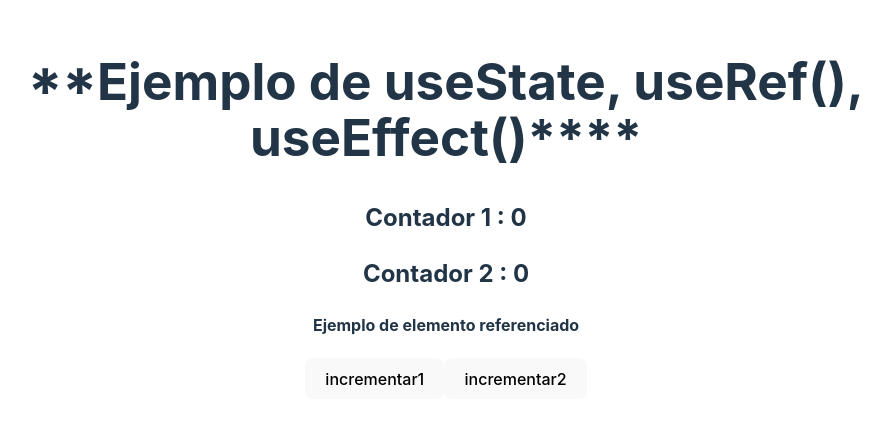
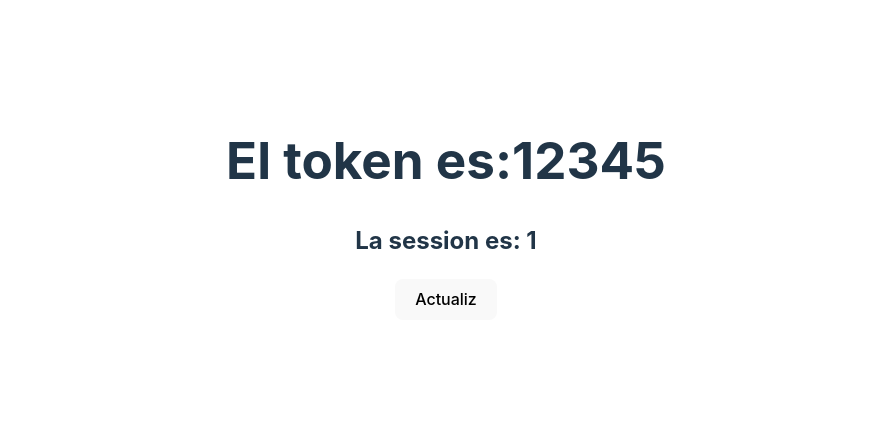
Before and after one commit to Dev-Simon20/00-OpenBoot, a React (Vite) app: page / in a window 1280 px wide. Shown: the part 191-614 px from the top of the page, without its empty margins (194-1085 px from the left). Built offline with nearby package versions, Linux system fonts and the light colour scheme.

Commit message:
Se Culmino ele Ejemplo 3

```diff
--- a/src/App.jsx
+++ b/src/App.jsx
@@ -6,6 +6,7 @@ import './App.css'
 import Gretff from './Components/pure/gretingf'
 import Ejemplo1 from './hooks/Ejmplo1'
 import Ejemplo2 from './hooks/Ejemplo2'
+import MiComponenteConContexto from './hooks/Ejemplo3'
 
 function App() {
   const [count, setCount] = useState(0)
@@ -16,7 +17,8 @@ function App() {
       <Gretff name={'Jeampierk'}/>
        <TaskList></TaskList> */}
        {/* <Ejemplo1/> */}
-       <Ejemplo2></Ejemplo2>
+       {/* <Ejemplo2></Ejemplo2> */}
+       <MiComponenteConContexto></MiComponenteConContexto>
     </>
   )
 }
--- a/src/hooks/Ejemplo2.jsx
+++ b/src/hooks/Ejemplo2.jsx
@@ -71,7 +71,7 @@ const Ejemplo2=()=>{
          <h2>Contador 2 : {contador2}</h2>
          {/*Elemento Referenciado */ }
          <h4 ref={miRef}>
-             Ejemplo de elemento referenciado
+             Ejemplo de elemento referenciadodddddddd
          </h4>
 
          <div>
--- /dev/null
+++ b/src/hooks/Ejemplo3.jsx
@@ -0,0 +1,68 @@
+/**
+ * Ejemplo HOOKS
+ *
+ * -useState
+ * -useContext
+ */
+import React, { useState, useContext } from "react"
+
+/**
+ *
+ * @returns
+ * Componente 1
+ * Dispone de un contexto que va a tener un valor
+ * que recibe desde el padre
+ */
+
+const miContexto=React.createContext(null)
+
+const Componente1=()=>{
+    //Creamos un estado vaciuo qye va a rellenarse con los
+    // datos del contexto del padre
+    const state=useContext(miContexto)
+    return (<>
+        <h1>El token es:{state.token}</h1>
+
+        {/**Agregamos el componenet 2 */}
+        <Componente2></Componente2>
+    </>)
+}
+
+
+const Componente2=()=>{
+
+    const state=useContext(miContexto);
+    return (<>
+        <h2>La session es: {state.session}</h2>
+    </>)
+}
+
+const MiComponenteConContexto=()=>{
+
+    const estadoinicial={
+        token:'12345',
+        session:1
+
+    }
+    //Creamos el estado del componente
+    const [sessionData,setData]=useState(estadoinicial)
+
+    const actualizarSession=()=>{
+        let ramdom=parseInt(Math.random()*10000);
+        setData({
+            token:`JWT${ramdom}`,
+            session:sessionData.session+1
+        })
+
+    }
+      return (<>
+      <miContexto.Provider value={sessionData}>
+        {/** Todo lo que esté aqui dentro puede leer los datos de sessionData */}
+        {/*Ademas, sis se actualiza, los componenetes de aqui tambien se actualizan */}
+        <Componente1></Componente1>
+         <button onClick={actualizarSession}>Actualiz</button>
+
+      </miContexto.Provider>
+      </>)
+}
+export default MiComponenteConContexto
```
